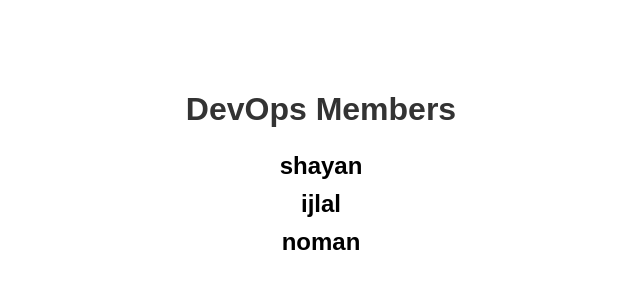
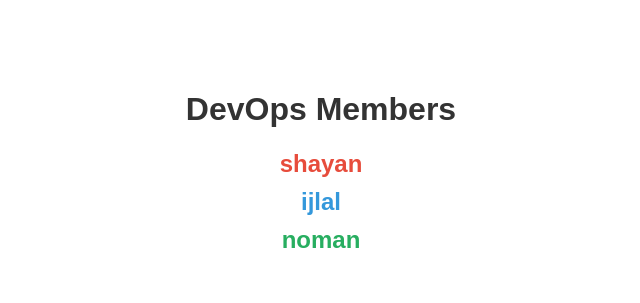
Before and after one commit to shayan91-devops/class-lab-devops-2026, a plain HTML site: page index.html in a window 1280 px wide. Shown: the whole page, without its empty margins (319-959 px from the left). Drawn offline with Linux system fonts and the light colour scheme.

Commit message:
Adding ec2 workflow

```diff
--- a/index.html
+++ b/index.html
@@ -18,19 +18,29 @@
     .names {
       list-style: none;
       padding: 0;
-      font-size: 1.5rem;
     }
     .names li {
       margin: 10px 0;
+      font-weight: bold;
+      font-size: 1.5rem;
+    }
+    .shayan {
+      color: #e74c3c;
+    }
+    .ijlal {
+      color: #3498db;
+    }
+    .noman {
+      color: #27ae60;
     }
   </style>
 </head>
 <body>
   <h1>DevOps Members</h1>
   <ul class="names">
-    <li><b>shayan</b></li>
-    <li><b>ijlal</b></li>
-    <li><b>noman</b></li>
+    <li class="shayan"><b>shayan</b></li>
+    <li class="ijlal"><b>ijlal</b></li>
+    <li class="noman"><b>noman</b></li>
   </ul>
 </body>
 </html>
```
Also changed, not shown: 1 other file.
